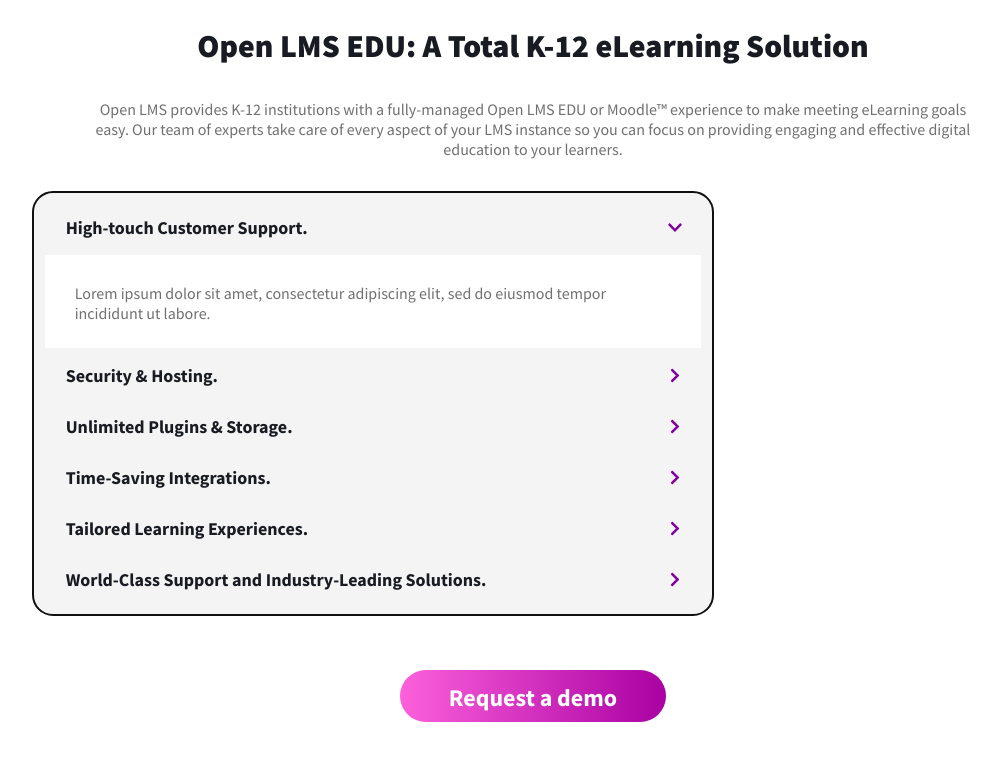
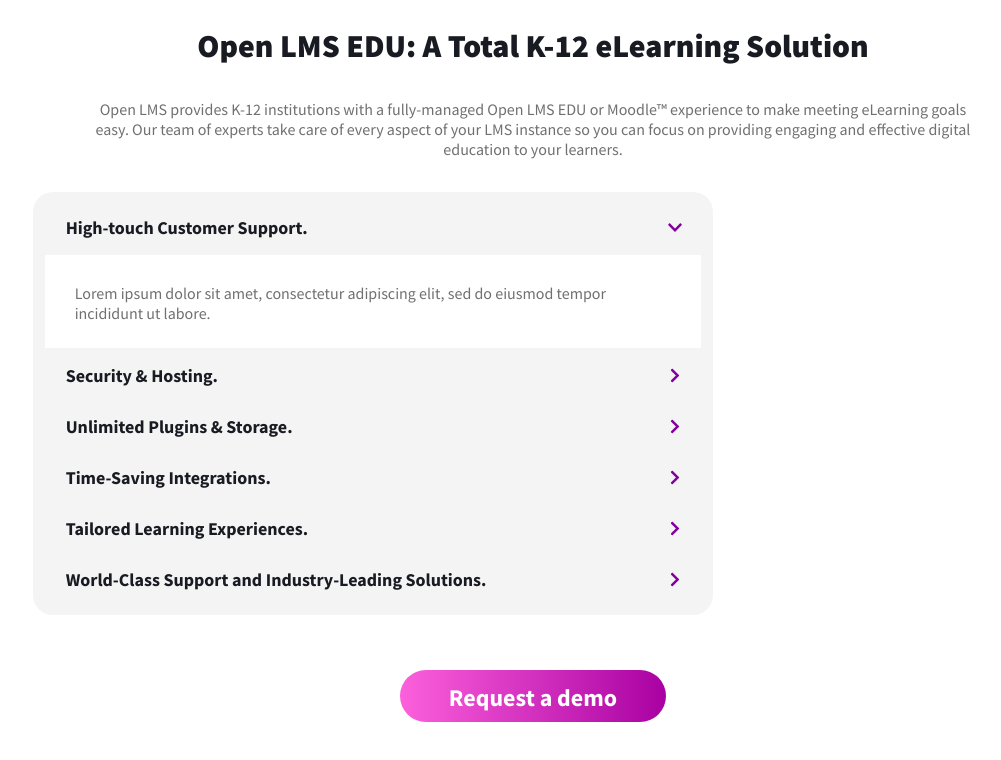
Before and after one commit to nurkocar/Acordion, a React (Create React App) app: page / in a window 1280 px wide. Shown: the top 760 px of the page, without its empty margins (107-1108 px from the left). Built offline with nearby package versions, Linux system fonts and the light colour scheme.

Commit message:
Disabled auto focus border in accordion

```diff
--- a/src/components/acordion/Acordion.module.css
+++ b/src/components/acordion/Acordion.module.css
@@ -5,6 +5,10 @@
     width: 60%;
 }
 
+.acordionContainer:focus {
+    outline: 0;
+}
+
 @media only screen and (max-width: 768px) {
     .acordionContainer{
         width: 80%;
```
